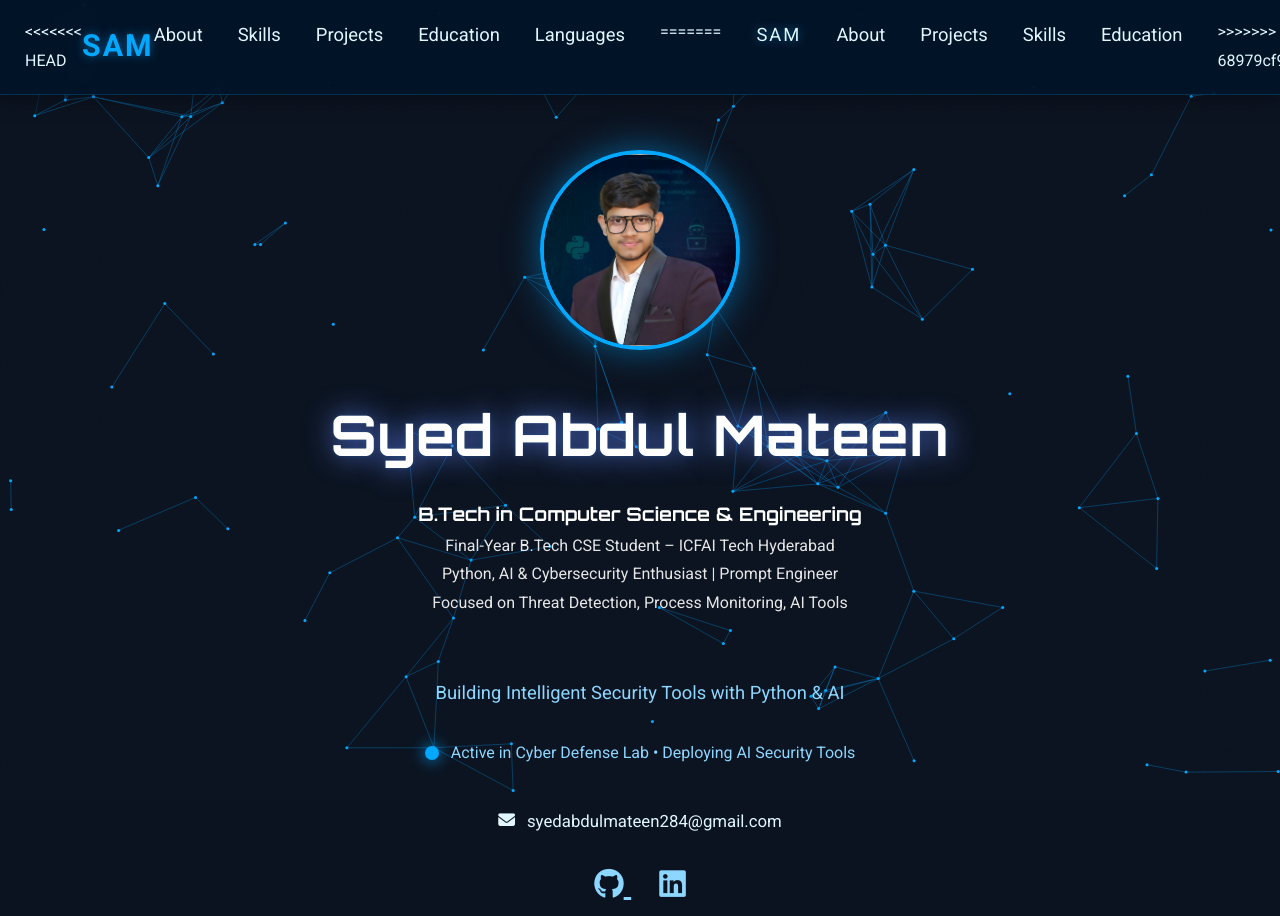
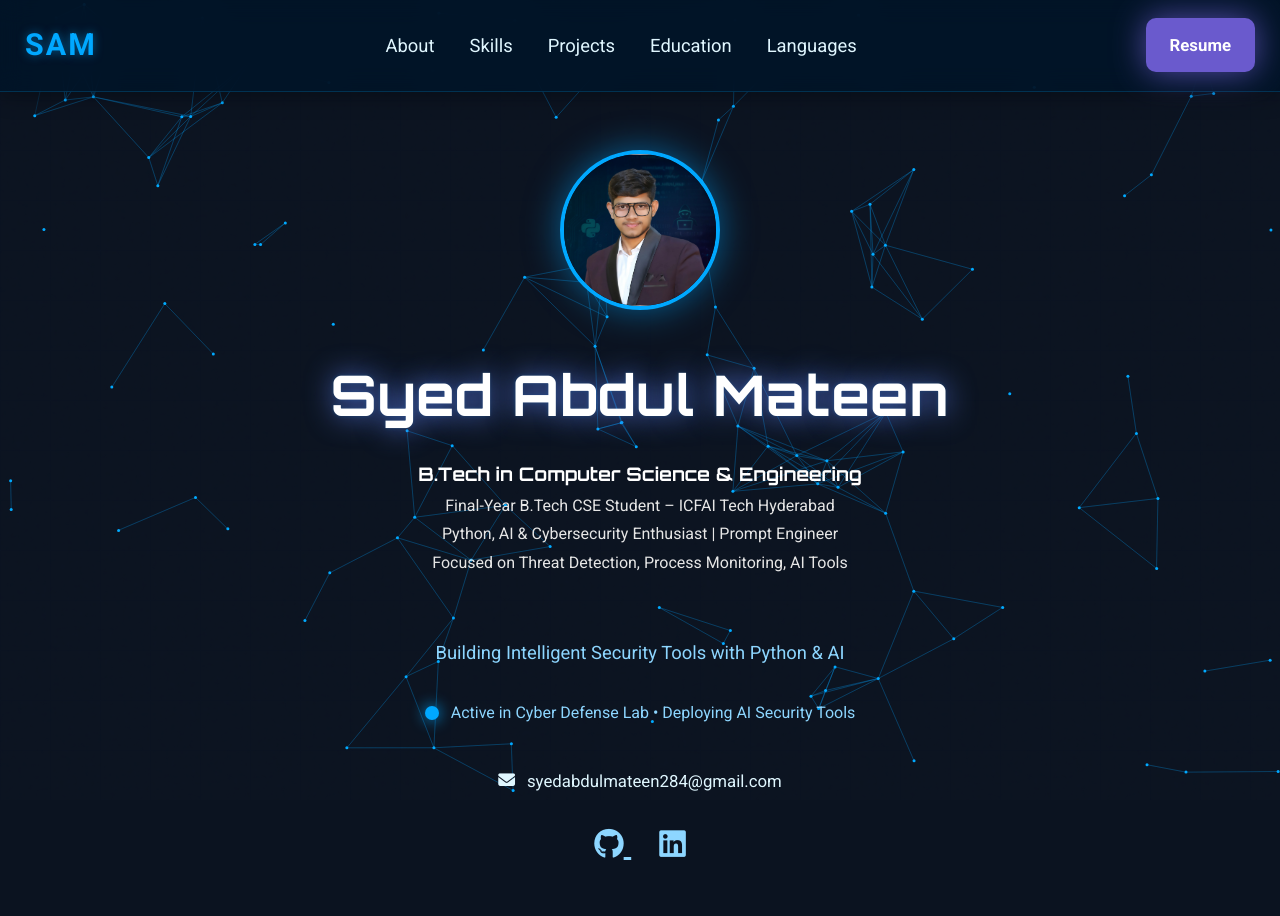
Before and after one commit to Syed-Abdul-Mateen/syed-abdul-mateen.github.io, a plain HTML site: page index.html in a window 1280 px wide. Shown: the top 916 px of the page. Drawn offline with Linux system fonts and the light colour scheme.

Commit message:
Updated portfolio

```diff
--- a/index.html
+++ b/index.html
@@ -91,7 +91,6 @@
   <!-- Navigation Bar -->
   <nav class="navbar" id="navbar" role="navigation" aria-label="Main Navigation">
     <div class="nav-container">
-<<<<<<< HEAD
       <!-- Logo -->
       <a href="#" class="nav-logo" aria-label="Home - Syed Abdul Mateen">SAM</a>
 
@@ -102,14 +101,6 @@
         <li role="none"><a href="#projects" role="menuitem">Projects</a></li>
         <li role="none"><a href="#education" role="menuitem">Education</a></li>
         <li role="none"><a href="#languages" role="menuitem">Languages</a></li>
-=======
-      <a href="#" class="nav-logo">SAM</a>
-      <ul class="nav-menu">
-        <li><a href="#about">About</a></li>
-        <li><a href="#projects">Projects</a></li>
-        <li><a href="#skills">Skills</a></li>
-        <li><a href="#education">Education</a></li>
->>>>>>> 68979cf9ca177ebe91d87dbd4963cbf9738f155b
       </ul>
 
       <!-- Resume Download Button -->
@@ -122,8 +113,8 @@
   <!-- Hero Section -->
   <header id="about" class="hero" role="banner">
     <div class="container">
-          <!-- Profile Image with Hover & Click Interaction -->
-         <img src="images/profile.jpg" alt="Syed Abdul Mateen - AI & Cybersecurity Developer" class="profile-img hover-zoom" id="profileImg" />
+      <!-- Profile Image with Hover & Click Interaction -->
+      <img src="images/profile.jpg" alt="Syed Abdul Mateen - AI & Cybersecurity Developer" class="profile-img hover-zoom" id="profileImg" />
 
       <!-- Name with Glitch Animation -->
       <h1 class="glitch" data-text="Syed Abdul Mateen">Syed Abdul Mateen</h1>
--- a/styles.css
+++ b/styles.css
@@ -1340,22 +1340,3 @@ h2 i {
     grid-template-columns: 1fr;
   }
 }
-
-/* Profile Image */
-.profile-img {
-  width: 200px; /* Increase from 160px to 200px */
-  height: 200px; /* Increase from 160px to 200px */
-  border-radius: 50%;
-  border: 4px solid var(--primary);
-  object-fit: cover;
-  margin-bottom: 25px;
-  box-shadow: 0 0 35px rgba(0, 168, 255, 0.5);
-  cursor: zoom-in;
-  transition: all var(--transition-normal);
-}
-
-.hover-zoom:hover {
-  transform: scale(1.15) rotate(5deg);
-  box-shadow: 0 0 60px rgba(0, 168, 255, 0.8);
-  filter: brightness(1.1) saturate(1.2);
-}
```
